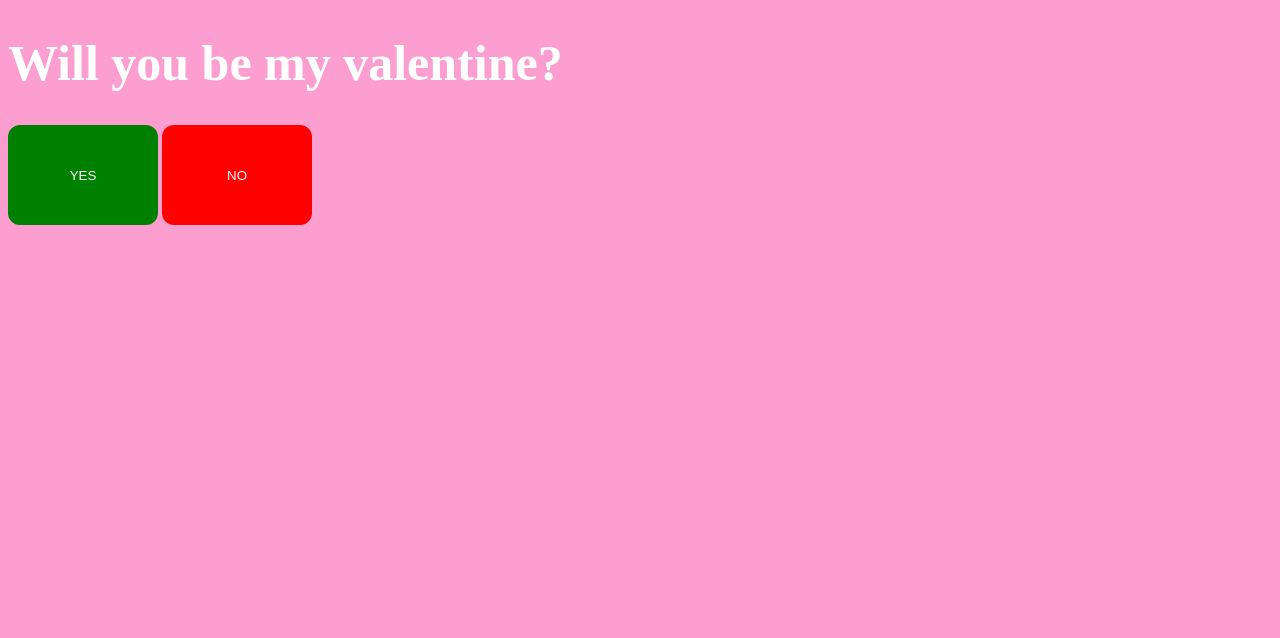
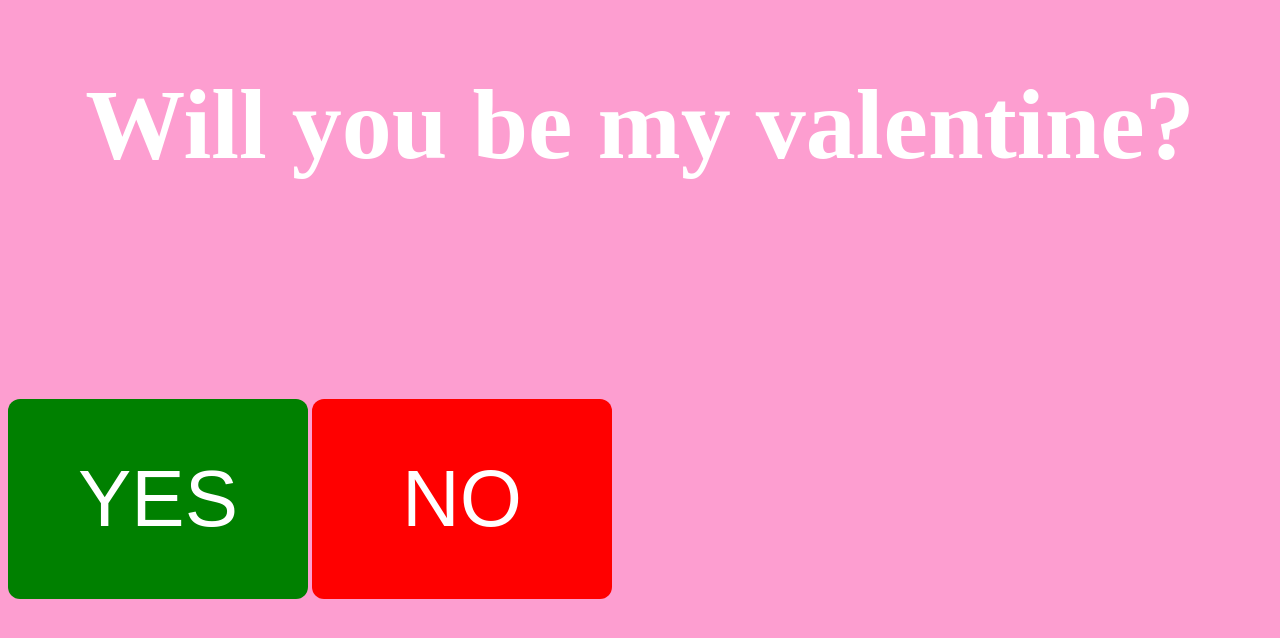
Before and after one commit to oreoocattt/oreoocattt.github.io, a website: page index.html in a window 1280 px wide. Drawn offline with Linux system fonts and the light colour scheme; a web font is replaced by a local one.

Commit message:
Update index.css

```diff
--- a/index.css
+++ b/index.css
@@ -3,24 +3,42 @@ body{
 }
 #no{
     transition: 0.2s;
-    height: 100px;
-    width: 150px;
+    height: 200px;
+    width: 300px;
     background-color: red;
     border-radius: 12px;
     border: none;
     color: white;
+    font-size: 80px;
+    margin-top: 150px;
 }
 #yes{
     transition: 0.2s;
-    height: 100px;
-    width: 150px;
+    height: 200px;
+    width: 300px;
     background-color: green;
     border-radius: 12px;
     border: none;
     color: white;
+    font-size: 80px;
+    margin-top: 150px;
 }
 h1{
     color: #FFFFFF;
-    font-size: 50px;
-
+    font-size: 100px;
+    text-align: center;
+    font-family: ahoj;
 }
+#container{
+    align-content: center;
+    display: flex;
+    flex-direction: row;
+    flex-wrap: wrap;
+    justify-content: center;
+    align-items: center;
+    gap: 50px;
+}
+@font-face {
+    font-family: ahoj;
+    src: url('https://fonts.gstatic.com/s/lobstertwo/v22/BngOUXZGTXPUvIoyV6yN5-fI1qeh5A.woff2');
+}
```
